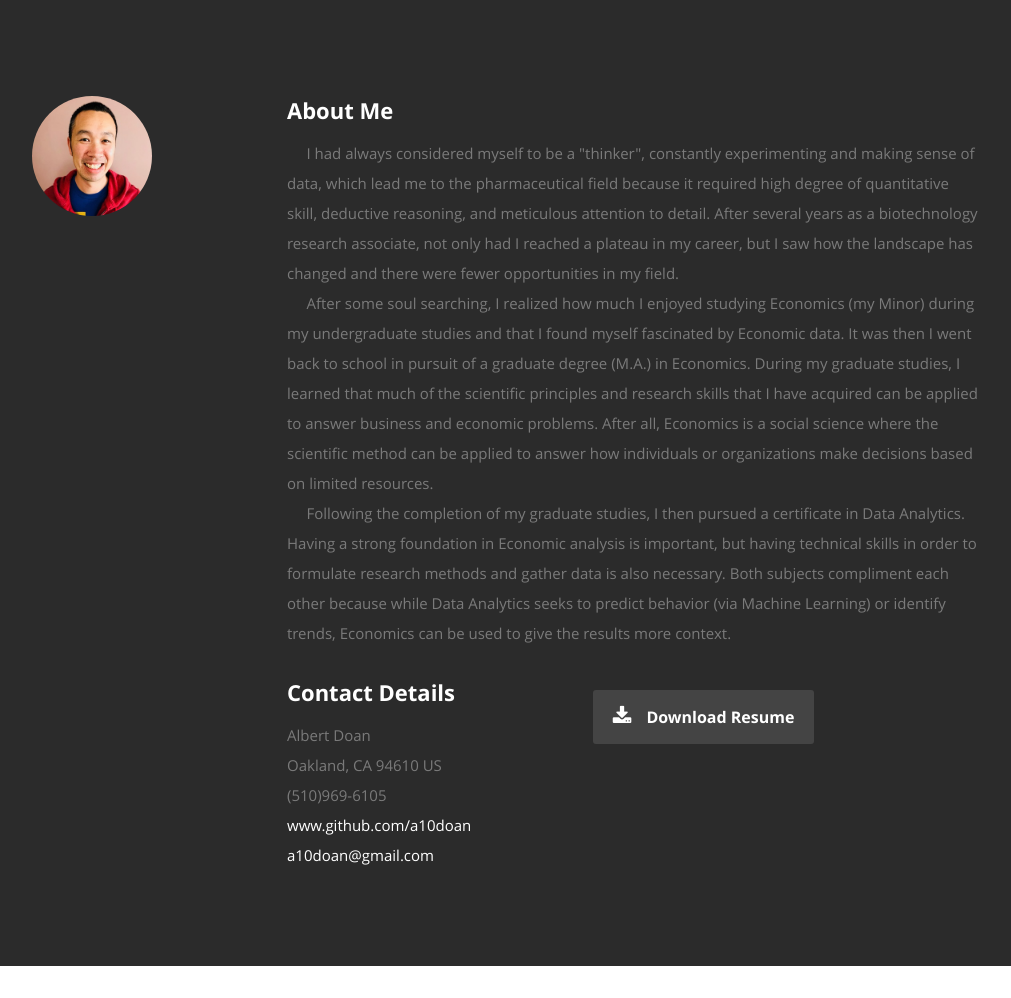
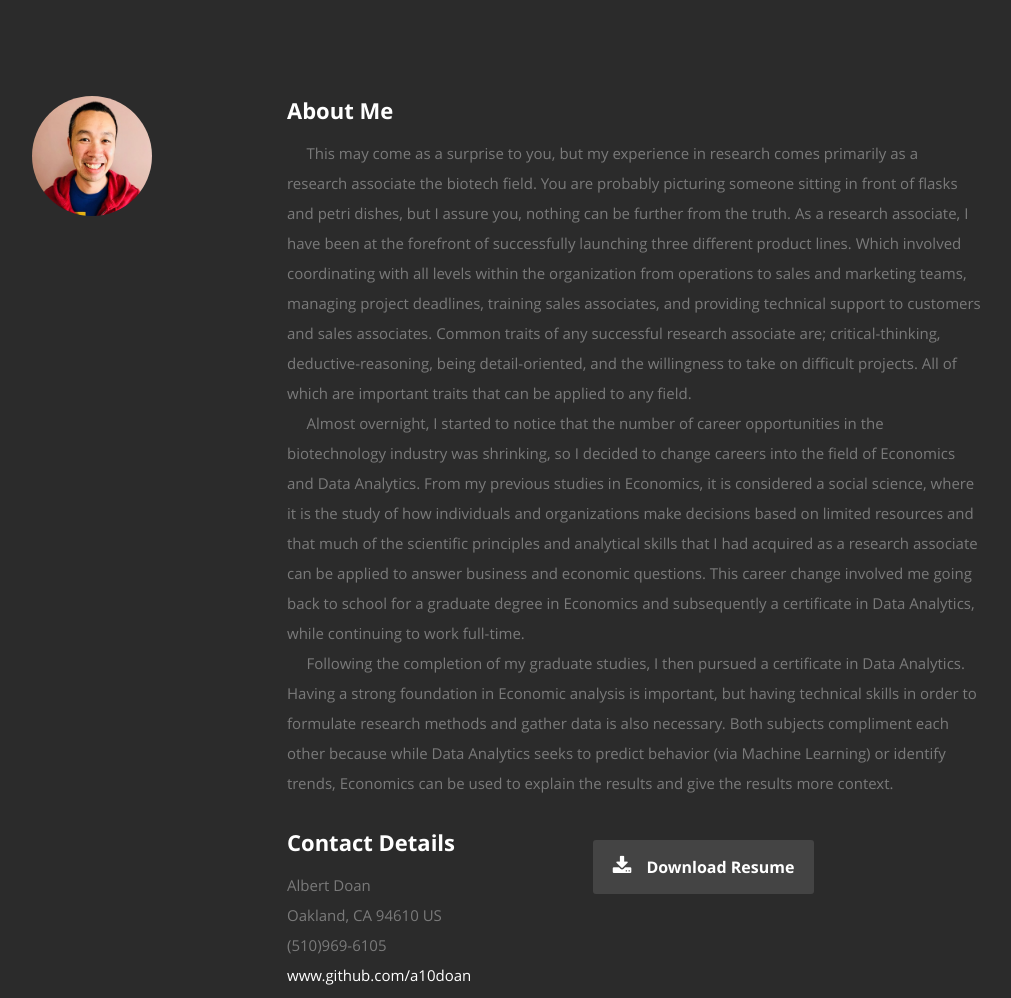
Before and after one commit to a10doan/a10doan.github.io, a website: page Resume/index.html in a window 1280 px wide. Shown: the part 800-1798 px from the top of the page, without its empty margins (118-1129 px from the left). Drawn offline with nearby package versions, Linux system fonts and the light colour scheme.

Commit message:
update about me

```diff
--- a/Resume/index.html
+++ b/Resume/index.html
@@ -98,15 +98,16 @@
 
             <h2>About Me</h2>
 
-            <p> &nbsp;&nbsp;&nbsp;&nbsp;    I had always considered myself to be a "thinker", constantly experimenting and making sense of data, which lead me to the pharmaceutical field because it required high degree of quantitative skill, deductive reasoning, and meticulous attention to detail.
-                After several years as a biotechnology research associate, not only had I reached a plateau in my career, but I saw how the landscape has changed and there were fewer opportunities in my field.
-            <br>
-                &nbsp;&nbsp;&nbsp;&nbsp;    After some soul searching, I realized how much I enjoyed studying Economics (my Minor) during my undergraduate studies and that I found myself fascinated by Economic data.
-                It was then I went back to school in pursuit of a graduate degree (M.A.) in Economics.  During my graduate studies, I learned that much of the scientific principles and research skills that I have acquired can be applied to answer business and economic problems.
-                After all, Economics is a social science where the scientific method can be applied to answer how individuals or organizations make decisions based on limited resources.
-            <br>
+            <p> &nbsp;&nbsp;&nbsp;&nbsp;    This may come as a surprise to you, but my experience in research comes primarily as a research associate the biotech field.  You are probably picturing someone sitting in front of flasks and petri dishes, but I assure you, nothing can be further from the truth.
+                As a research associate, I have been at the forefront of successfully  launching three different product lines.  Which involved coordinating with all levels within the organization from operations to sales and marketing teams, managing project deadlines, training sales associates, and providing technical support to customers and sales associates.  Common traits of any successful research associate are; critical-thinking, deductive-reasoning, being detail-oriented, and the willingness to take on difficult projects.
+                All of which are important traits that can be applied to any field.
+                <br>
+                &nbsp;&nbsp;&nbsp;&nbsp;    Almost overnight, I started to notice that the number of career opportunities in the biotechnology industry was shrinking, so I decided to change careers into the field of Economics and Data Analytics.
+                From my previous studies in Economics, it is considered a social science, where it is the study of how individuals and organizations make decisions based on limited resources and that much of the scientific principles and analytical skills that I had acquired as a research associate can be applied to answer business and economic questions.
+                This career change involved me going back to school for a graduate degree in Economics and subsequently a certificate in Data Analytics, while continuing to work full-time.
+                <br>
                 &nbsp;&nbsp;&nbsp;&nbsp;    Following the completion of my graduate studies, I then pursued a certificate in Data Analytics.  Having a strong foundation in Economic analysis is important, but having technical skills in order to formulate research methods and gather data is also necessary.
-                Both subjects compliment each other because while Data Analytics seeks to predict behavior (via Machine Learning) or identify trends, Economics can be used to give the results more context.
+                Both subjects compliment each other because while Data Analytics seeks to predict behavior (via Machine Learning) or identify trends, Economics can be used to explain the results and give the results more context.
             </p>
 
             <div class="row">
```
